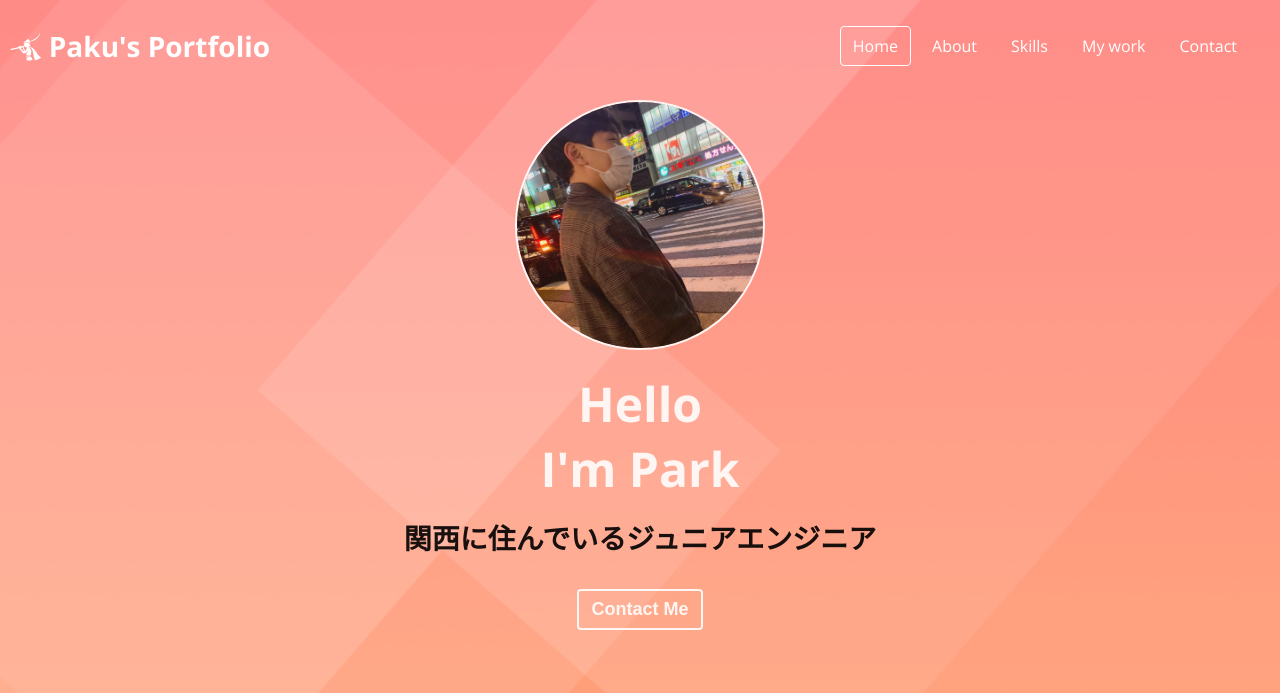
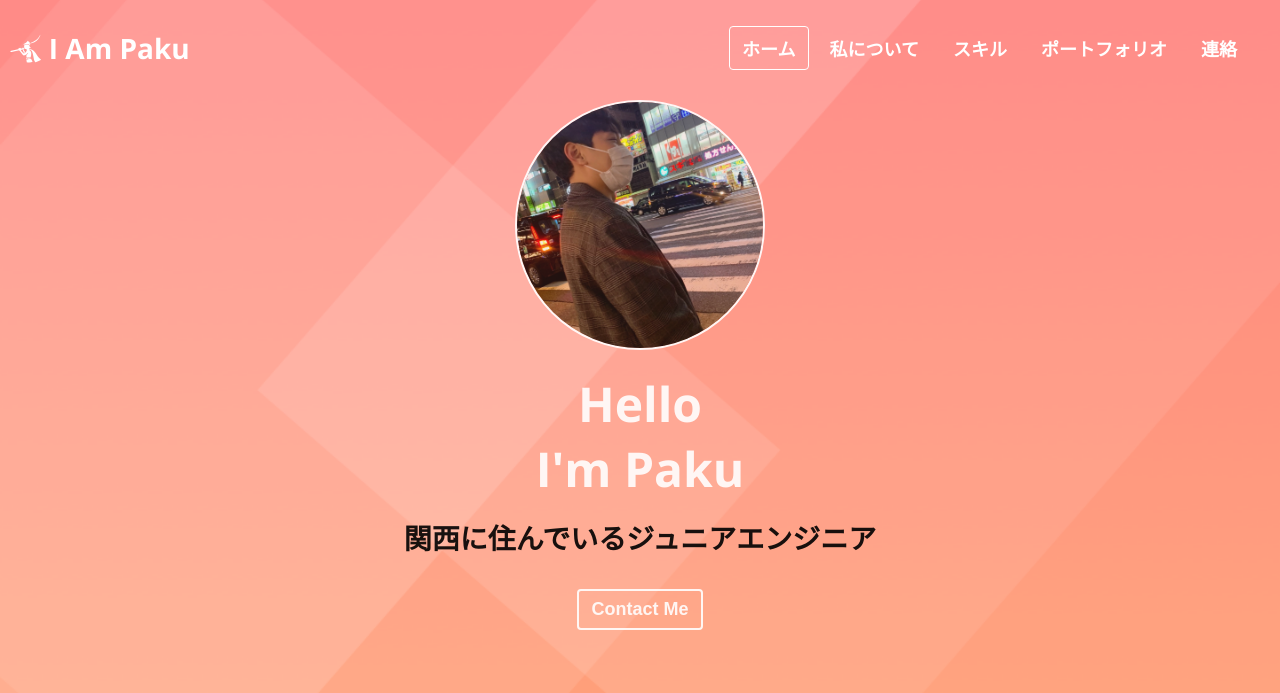
Before and after one commit to J-paku/Portfolio, a PHP site: page / in a window 1280 px wide. Shown: the top 693 px of the page. Run offline with PHP 8.4, Linux system fonts and the light colour scheme; some libraries are stand-ins or nearby versions.

Commit message:
CSS: Top Button

```diff
--- a/index.html
+++ b/index.html
@@ -4,7 +4,7 @@
     <meta charset="UTF-8">
     <meta http-equiv="X-UA-Compatible" content="IE=edge">
     <meta name="viewport" content="width=device-width, initial-scale=1.0">
-    <title>Paku's Portfolio</title>
+    <title>I Am Paku</title>
     <meta name="description" content="Portfolio for world-renownedd software engineer Park">
     <meta name="author" content="Park">
     <link rel="icon" type="image/png" href="imgs/bluelogo.png">
@@ -23,15 +23,15 @@
     <nav id="navbar">
         <div class="navbar__logo">
 
-            <a href="#"><i class="fa-brands fa-pied-piper-alt"></i></i> Paku's Portfolio</a>
+            <a href="#"><i class="fa-brands fa-pied-piper-alt"></i></i> I Am Paku</a>
         </div>
             <ul class="navbar__menu">
-                <li class="navbar__menu__item" data-link="#home">Home</li>
-                <li class="navbar__menu__item" data-link="#about">About</li>
-                <li class="navbar__menu__item" data-link="#skill" >Skills</li>
-                <li class="navbar__menu__item" data-link="#work">My work</li>
+                <li class="navbar__menu__item" data-link="#home">ホーム</li>
+                <li class="navbar__menu__item" data-link="#about">私について</li>
+                <li class="navbar__menu__item" data-link="#skill" >スキル</li>
+                <li class="navbar__menu__item" data-link="#work">ポートフォリオ</li>
                 <!-- <li class="navbar__menu__item">Testimonial</li> -->
-                <li class="navbar__menu__item" data-link="#contact">Contact</li>
+                <li class="navbar__menu__item" data-link="#contact">連絡</li>
             </ul>
         <!-- Toggle Button -->
         <button class="navbar__toogle-btn">
@@ -42,7 +42,7 @@
     <section id="home" class="section">
         <div class="home__container">
             <img src="imgs/Me.png" alt="Park profile photo" class="home__avatar">
-            <h1 class="home__title">Hello <br />I'm Park</h1>
+            <h1 class="home__title">Hello <br />I'm Paku</h1>
             <h2 class="home__description">関西に住んでいるジュニアエンジニア</h2>
             <button class="home__button">Contact Me</button>
         </div>
--- a/style.css
+++ b/style.css
@@ -121,6 +121,8 @@ p   {
         cursor: pointer;
         border-radius: var(--border-radius);
         border:1px solid transparent;
+        font-weight: var(--weight-semi-bold);
+        font-size: var(--font-regular);
     }
     .navbar__menu__item:hover   {
         background-color: var(--color-dark-pink);
@@ -451,15 +453,15 @@ p   {
         font-size: var(--font-regular);
         color: var(--color-white);
         border-radius: 50%;
-        padding: 10px;
-        background-color: var(--color-pink);
+        padding: 13px;
+        background-color: var(--color-grey);
         opacity: 0;
         pointer-events: none;
         transition: all .25s ease-in;
     }
 
     .topPage.visible{
-        opacity: 0.95;
+        opacity: 0.9;
         pointer-events: auto;
     }
 
```
